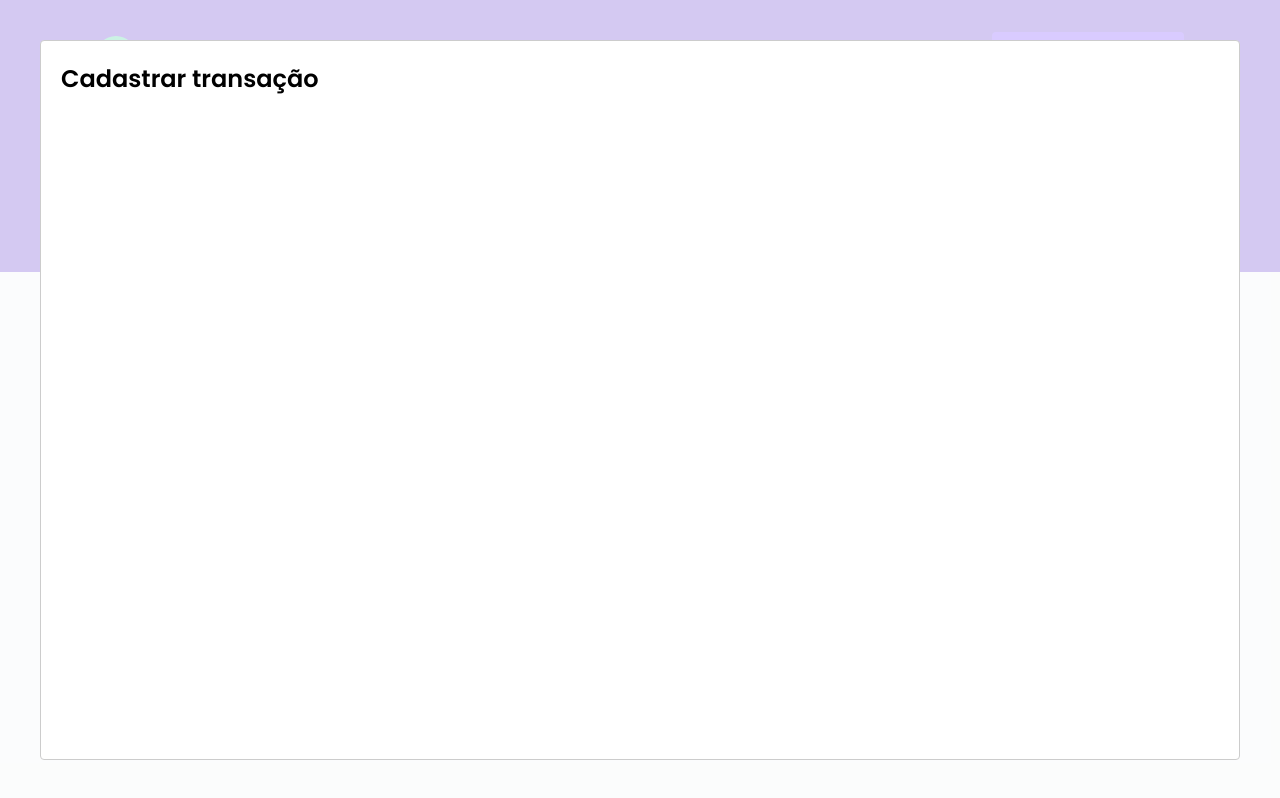
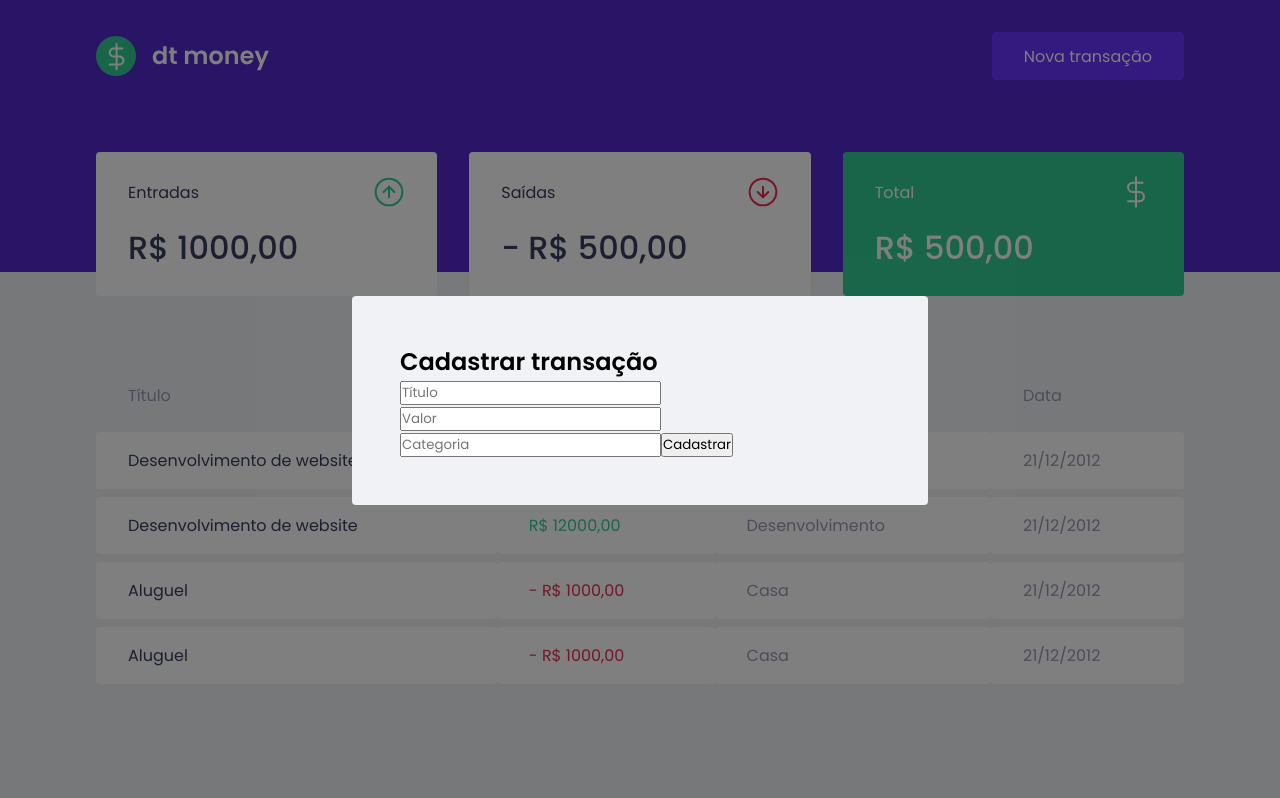
Before and after one commit to nelson-oak/irjs-dt-money, a React (Create React App) app: page / in a window 1280 px wide. Both pictures are taken after a click on the button "Nova transação". Built offline with nearby package versions, Linux system fonts and the light colour scheme; no server answers; what miragejs would draw is missing.

Commit message:
Aula 'Estrutura do formulário' (C2-M1-SM4)

```diff
--- a/src/components/NewTransactionModal/index.tsx
+++ b/src/components/NewTransactionModal/index.tsx
@@ -1,4 +1,5 @@
 import Modal from "react-modal";
+import { Container } from "./styles";
 
 interface NewTransactionModalProps {
   isOpen: boolean
@@ -13,8 +14,27 @@
     <Modal
       isOpen={isOpen}
       onRequestClose={onRequestClose}
+      overlayClassName="react-modal-overlay"
+      className="react-modal-content"
     >
-      <h2>Cadastrar transação</h2>
+      <Container>
+        <h2>Cadastrar transação</h2>
+
+        <input
+          placeholder="Título"
+        />
+
+        <input
+          type="number"
+          placeholder="Valor"
+        />
+
+        <input
+          placeholder="Categoria"
+        />
+
+        <button type="submit">Cadastrar</button>
+      </Container>
     </Modal>
   )
 }
--- a/src/components/NewTransactionModal/styles.ts
+++ b/src/components/NewTransactionModal/styles.ts
@@ -1,3 +1,3 @@
 import styled from "styled-components";
 
-export const Container = styled.div``
+export const Container = styled.form``
--- a/src/styles/global.ts
+++ b/src/styles/global.ts
@@ -54,4 +54,25 @@
     opacity: 0.6;
     cursor: not-allowed;
   }
+
+  .react-modal-overlay {
+    background: rgba(0, 0, 0, 0.5);
+    position: fixed;
+    top: 0;
+    bottom: 0;
+    right: 0;
+    left: 0;
+    display: flex;
+    align-items: center;
+    justify-content: center;
+  }
+
+  .react-modal-content {
+    width: 100%;
+    max-width: 576px;
+    background: var(--background);
+    padding: 3rem;
+    position: relative;
+    border-radius: 0.25rem;
+  }
 `
```
